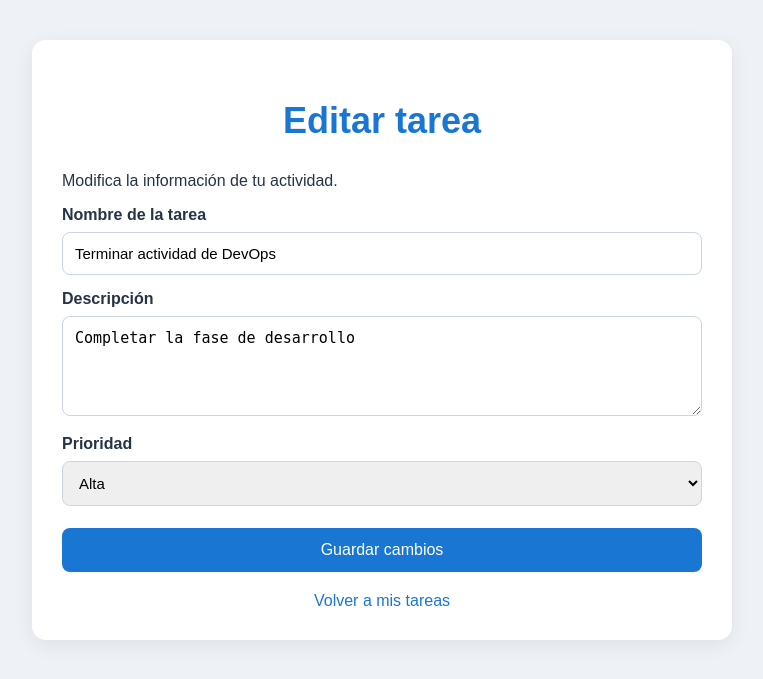
After one commit to Jaz-cc/TaskManagerDevOps, a Flask app: page /editar/1 in a window 1280 px wide. The commit adds this page. Shown: the top 679 px of the page, without its empty margins (258-1021 px from the left). Run offline with Flask 3, Linux system fonts and the light colour scheme; data comes from the database, SQL or seed files in the repository.

Commit message:
Implementar edición de tareas

```diff
--- a/app.py
+++ b/app.py
@@ -71,3 +71,42 @@ def registrar():
 if __name__ == "__main__":
     crear_tabla()
     app.run(debug=True)
+
+
+@app.route("/editar/<int:id>", methods=["GET", "POST"])
+def editar(id):
+    conexion = conectar_bd()
+
+    tarea = conexion.execute(
+        "SELECT * FROM tareas WHERE id = ?", (id,)
+    ).fetchone()
+
+    if tarea is None:
+        conexion.close()
+        flash("La tarea no existe.")
+        return redirect(url_for("inicio"))
+
+    if request.method == "POST":
+        nombre = request.form.get("nombre", "").strip()
+        descripcion = request.form.get("descripcion", "").strip()
+        prioridad = request.form.get("prioridad", "")
+
+        if not nombre or prioridad not in ["Alta", "Media", "Baja"]:
+            conexion.close()
+            flash("Ingresa un nombre y una prioridad válida.")
+            return redirect(url_for("editar", id=id))
+
+        conexion.execute("""
+            UPDATE tareas
+            SET nombre = ?, descripcion = ?, prioridad = ?
+            WHERE id = ?
+        """, (nombre, descripcion, prioridad, id))
+
+        conexion.commit()
+        conexion.close()
+
+        flash("¡Tarea actualizada correctamente!")
+        return redirect(url_for("inicio"))
+
+    conexion.close()
+    return render_template("editar.html", tarea=tarea)
--- a/static/css/style.css
+++ b/static/css/style.css
@@ -139,3 +139,25 @@ th {
     text-align: center;
     padding: 20px;
 }
+
+.btn-editar {
+    display: inline-block;
+    padding: 7px 13px;
+    background: #1976d2;
+    color: white;
+    text-decoration: none;
+    border-radius: 7px;
+    font-size: 13px;
+}
+
+.btn-editar:hover {
+    background: #125ca5;
+}
+
+.volver {
+    display: block;
+    margin-top: 20px;
+    text-align: center;
+    color: #1976d2;
+    text-decoration: none;
+}
--- /dev/null
+++ b/templates/editar.html
@@ -0,0 +1,49 @@
+
+<!DOCTYPE html>
+<html lang="es">
+<head>
+    <meta charset="UTF-8">
+    <meta name="viewport" content="width=device-width, initial-scale=1.0">
+    <title>Editar tarea - TaskManager</title>
+    <link rel="stylesheet" href="{{ url_for('static', filename='css/style.css') }}">
+</head>
+<body>
+
+    <main class="container">
+        <section class="formulario">
+            <h1>Editar tarea</h1>
+            <p>Modifica la información de tu actividad.</p>
+
+            <form action="{{ url_for('editar', id=tarea.id) }}" method="POST">
+
+                <label for="nombre">Nombre de la tarea</label>
+                <input
+                    type="text"
+                    id="nombre"
+                    name="nombre"
+                    value="{{ tarea.nombre }}"
+                    required
+                >
+
+                <label for="descripcion">Descripción</label>
+                <textarea
+                    id="descripcion"
+                    name="descripcion"
+                >{{ tarea.descripcion or '' }}</textarea>
+
+                <label for="prioridad">Prioridad</label>
+                <select id="prioridad" name="prioridad" required>
+                    <option value="Alta" {% if tarea.prioridad == 'Alta' %}selected{% endif %}>Alta</option>
+                    <option value="Media" {% if tarea.prioridad == 'Media' %}selected{% endif %}>Media</option>
+                    <option value="Baja" {% if tarea.prioridad == 'Baja' %}selected{% endif %}>Baja</option>
+                </select>
+
+                <button type="submit">Guardar cambios</button>
+            </form>
+
+            <a class="volver" href="{{ url_for('inicio') }}">Volver a mis tareas</a>
+        </section>
+    </main>
+
+</body>
+</html>
--- a/templates/index.html
+++ b/templates/index.html
@@ -65,6 +65,7 @@
                         <th>Descripción</th>
                         <th>Prioridad</th>
                         <th>Estado</th>
+                        <th>Acciones</th>
                     </tr>
                 </thead>
 
@@ -79,6 +80,10 @@
                             </span>
                         </td>
                         <td>{{ tarea.estado }}</td>
+                        <td> <a class="btn-editar" href="{{ url_for('editar', id=tarea.id) }}">
+                            Editar
+                        </a>
+                    </td>
                     </tr>
                     {% endfor %}
                 </tbody>
```
